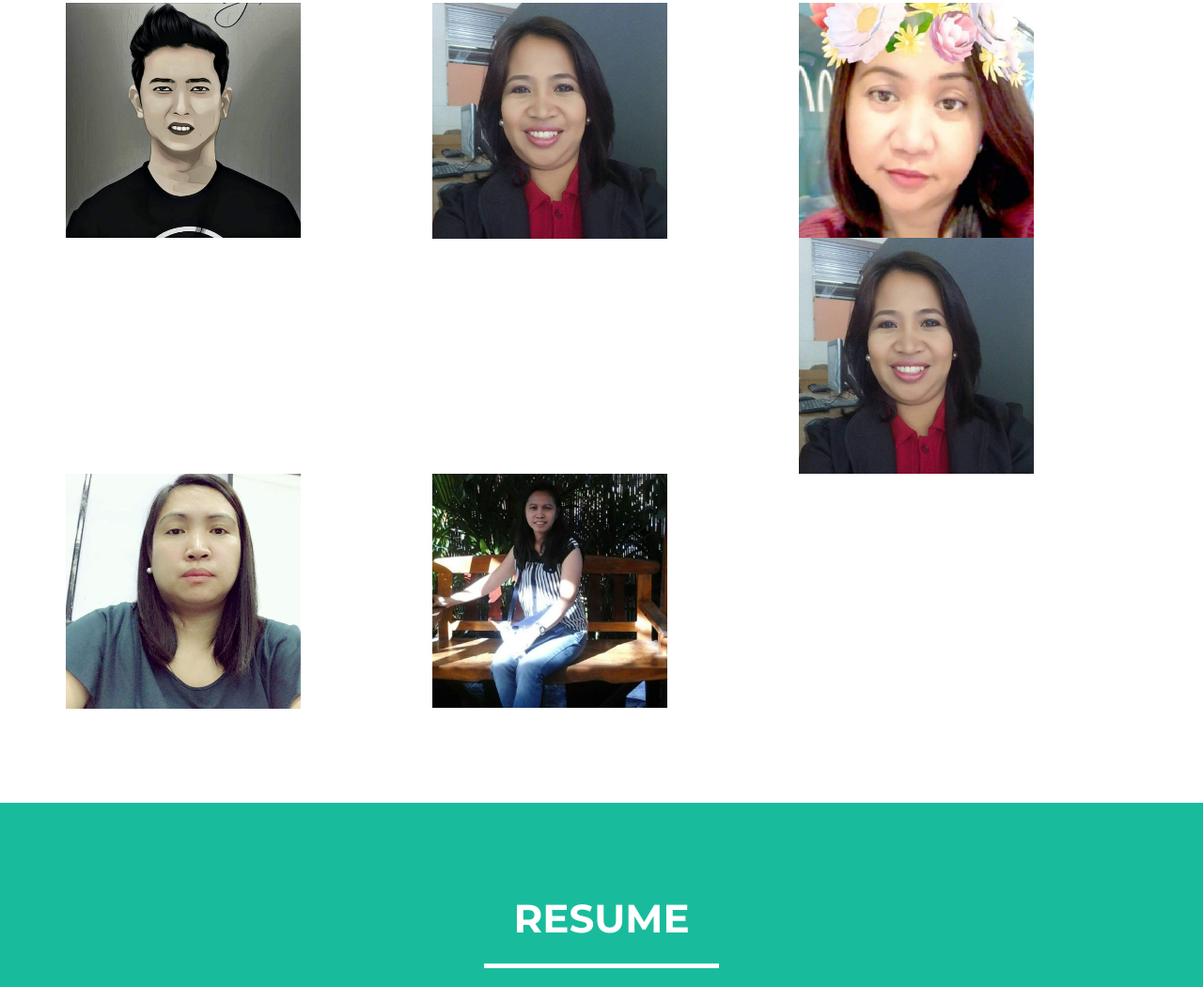
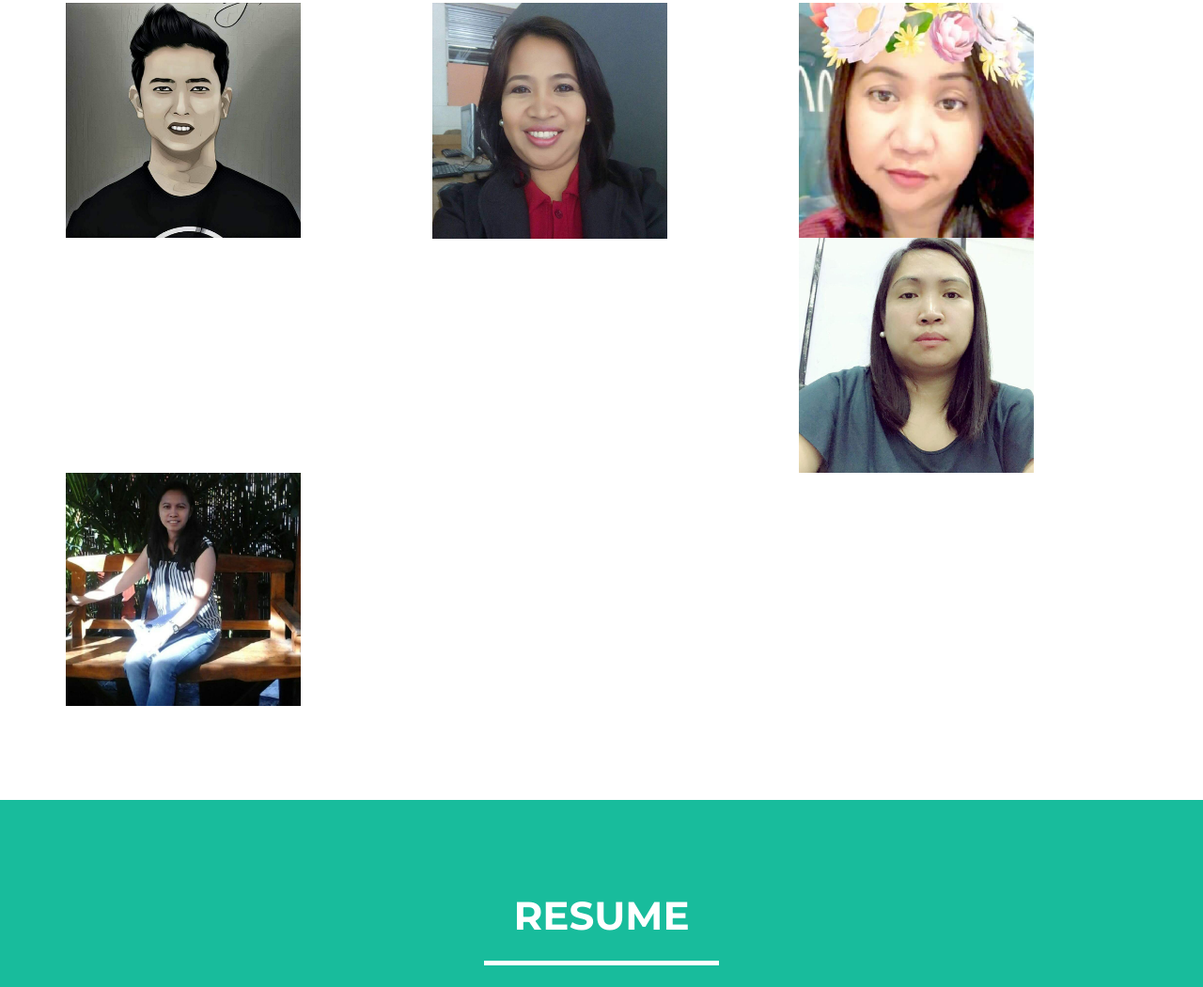
Before and after one commit to clarksongonzales/Portfolio, a website: page index.html in a window 1280 px wide. Shown: the part 1100-2150 px from the top of the page at 94% size. Drawn offline with nearby package versions, Linux system fonts and the light colour scheme.

Commit message:
Update index.html

```diff
--- a/index.html
+++ b/index.html
@@ -109,12 +109,6 @@
                     <a href="#portfolioModal3" class="portfolio-link" data-toggle="modal">
                         <div class="caption"> </div>
                         <img src="img/quitaleg.jpg" class="img-responsive" alt="" width="250" height="250">
-                    </a>
-                </div>
-                <div class="col-sm-4 portfolio-item">
-                    <a href="#portfolioModal5" class="portfolio-link" data-toggle="modal">
-                        <div class="caption"> </div>
-                        <img src="img/paloao.jpg" class="img-responsive" alt="" width="250" height="250" >
                     </a>
                 </div>
                 <div class="col-sm-4 portfolio-item">
```
